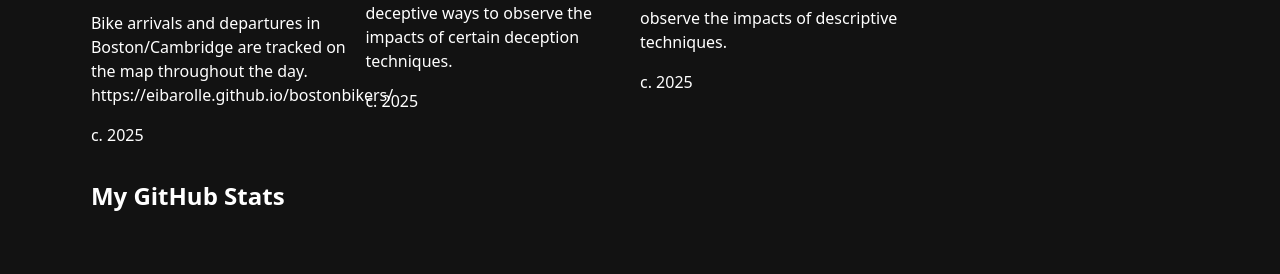
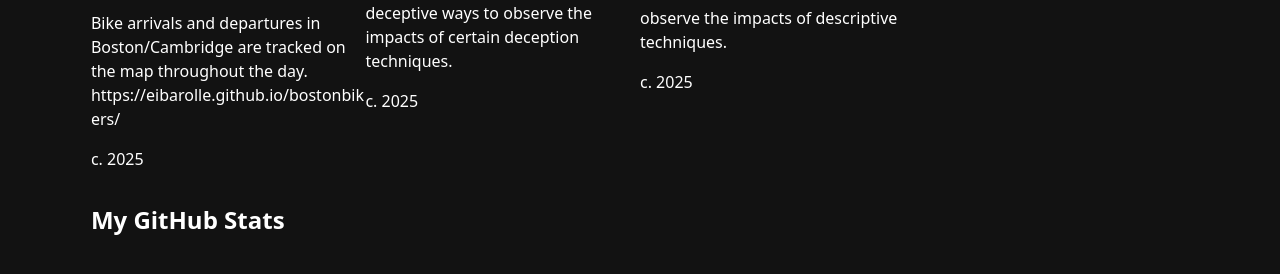
Before and after one commit to eibarolle/DSC106_Portfolio, a plain HTML site: page index.html in a window 1280 px wide. Shown: the part 864-1138 px from the top of the page. Drawn offline with Linux system fonts and the light colour scheme; no server answers.

Commit message:
Update styles.css

```diff
--- a/styles.css
+++ b/styles.css
@@ -101,6 +101,7 @@ article {
   grid-template-rows: subgrid;
   grid-row: span 3;
   gap: 1em;
+  word-wrap: break-word;
 }
 
 article h2 {
```
